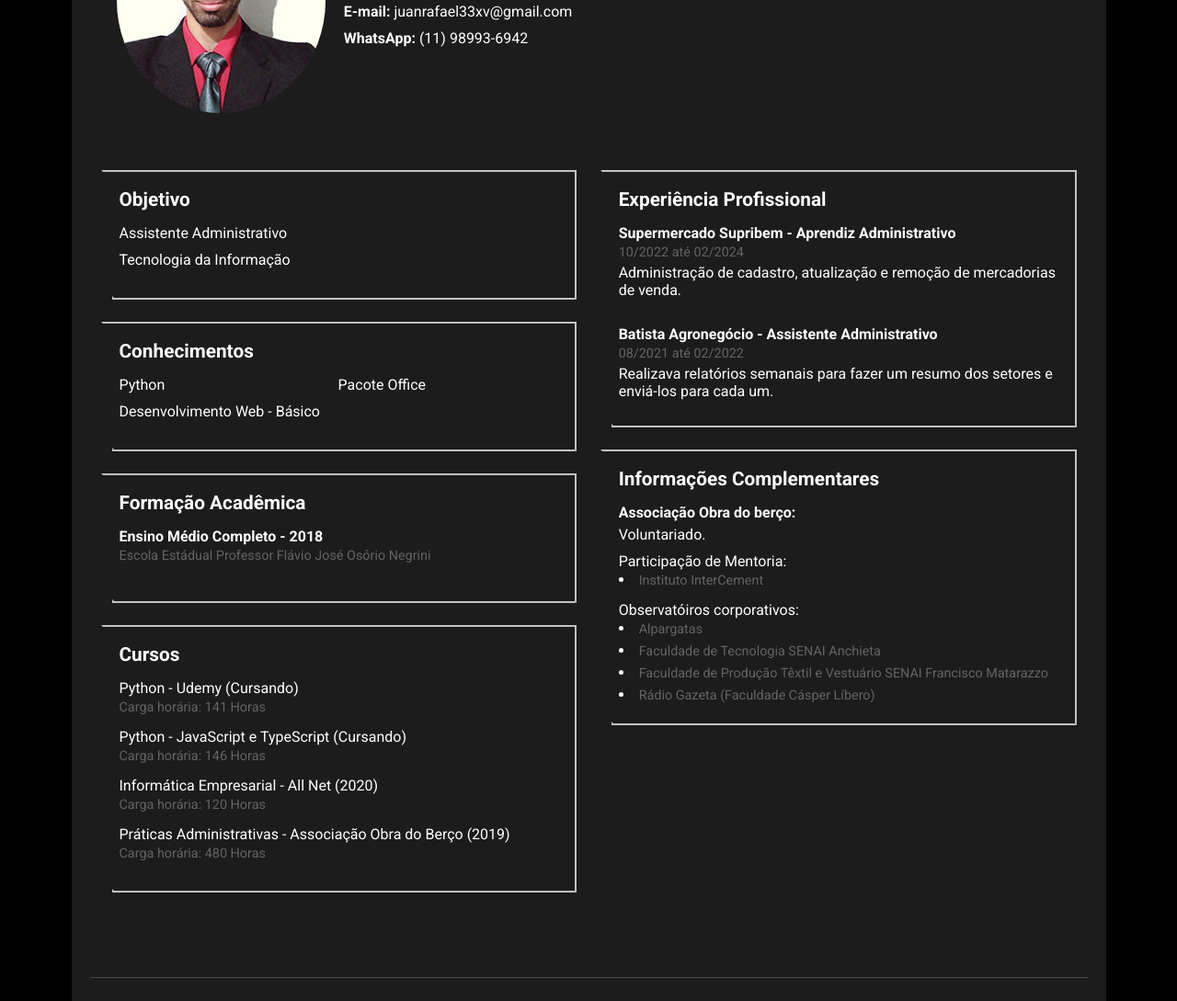
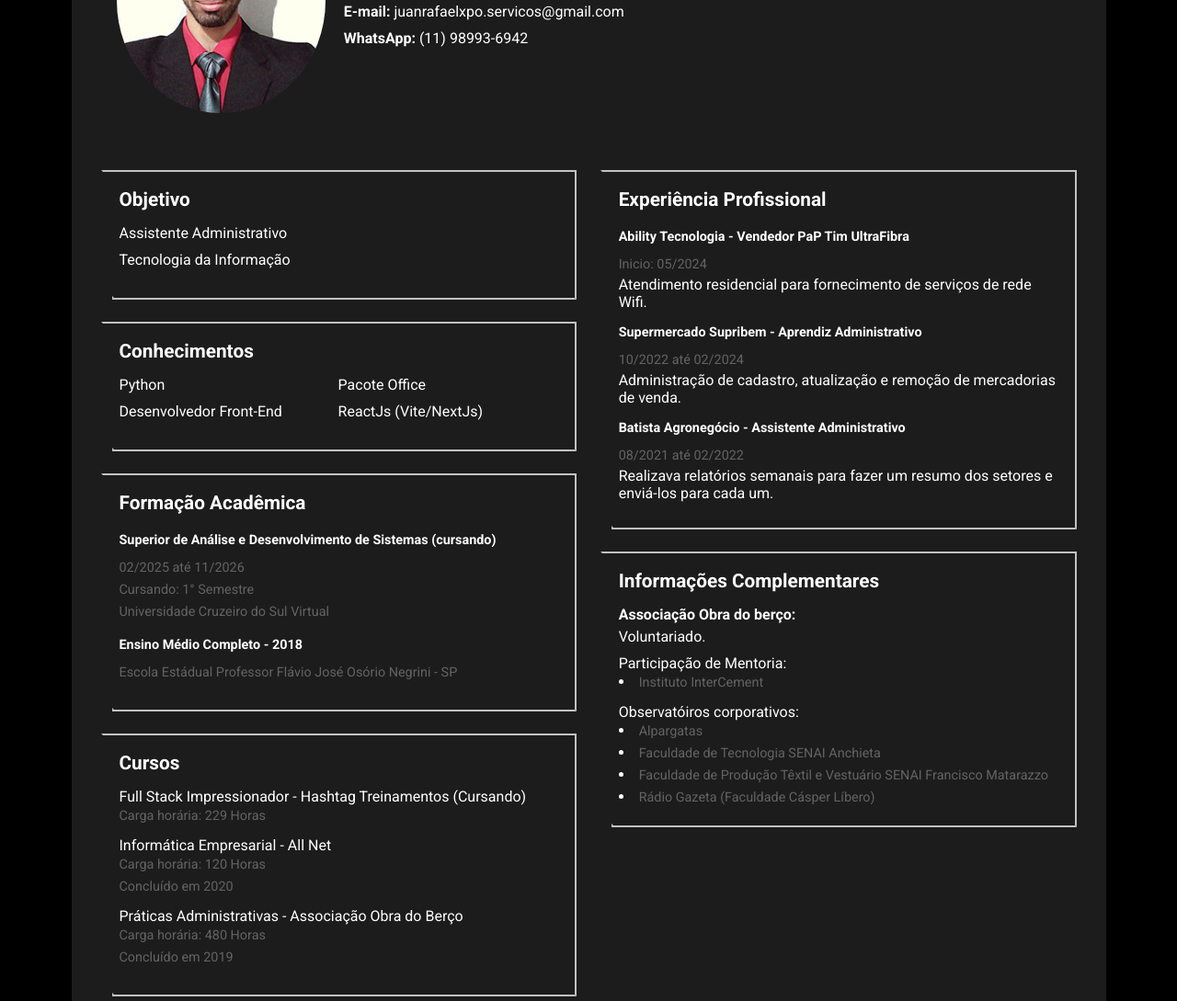
Before and after one commit to JuanRafaelXPO/CVJuanRafaelXPO, a plain HTML site: page index.html in a window 1280 px wide. Shown: the part 182-1271 px from the top of the page at 92% size. Drawn offline with Linux system fonts and the light colour scheme.

Commit message:
Atualização curricular

```diff
--- a/index.html
+++ b/index.html
@@ -1,24 +1,28 @@
 <!DOCTYPE html>
 <html lang="pt_br">
   <head>
-    <meta charset="UTF-8">
-    <meta http-equiv="X-UA-Compatible" content="IE=edge">
-    <meta name="viewport" content="width=device-width, initial-scale=1.0">
+    <meta charset="UTF-8" />
+    <meta http-equiv="X-UA-Compatible" content="IE=edge" />
+    <meta name="viewport" content="width=device-width, initial-scale=1.0" />
     <title>Juan Rafael - Currículo</title>
 
-    <link href="https://fonts.googleapis.com/css2?family=Roboto:wght@400;700;900&display=swap" rel="stylesheet">
+    <link
+      href="https://fonts.googleapis.com/css2?family=Roboto:wght@400;700;900&display=swap"
+      rel="stylesheet"
+    />
 
-    <link href="https://fonts.googleapis.com/css2?family=Open+Sans:wght@400;700;800&display=swap" rel="stylesheet">
+    <link
+      href="https://fonts.googleapis.com/css2?family=Open+Sans:wght@400;700;800&display=swap"
+      rel="stylesheet"
+    />
 
-    <link rel="stylesheet" href="./index.css">
+    <link rel="stylesheet" href="./index.css" />
   </head>
   <body>
-
-    <input type="checkbox" id="on-dark" class="on-dark" checked>
+    <input type="checkbox" id="on-dark" class="on-dark" checked />
     <div class="dark-mode">
       <header>
         <div class="container">
-
           <label for="on-dark">
             <div class="dkm dkm1"><p>Claro</p></div>
             <span></span>
@@ -26,10 +30,9 @@
           </label>
 
           <div class="row">
-
             <div class="column column-left">
               <figure>
-                            <img src="./Assets/JR.jpg" alt="Juan Rafael">
+                <img src="./Assets/JR.jpg" alt="Juan Rafael" />
               </figure>
             </div>
 
@@ -39,14 +42,18 @@
 
               <ul>
                 <li>
-                                <a href="mailto:juanrafael33xv@gmail.com"><strong>E-mail: </strong>juanrafael33xv@gmail.com</a>
+                  <a href="mailto:juanrafaelxpo.servicos@gmail.com"
+                    ><strong>E-mail: </strong
+                    >juanrafaelxpo.servicos@gmail.com</a
+                  >
                 </li>
                 <li>
-                                <a href="https://api.whatsapp.com/send?phone=5511989936942"><strong>WhatsApp: </strong>(11) 98993-6942</a>
+                  <a href="https://api.whatsapp.com/send?phone=5511989936942"
+                    ><strong>WhatsApp: </strong>(11) 98993-6942</a
+                  >
                 </li>
               </ul>
             </div>
-
           </div>
         </div>
       </header>
@@ -54,10 +61,9 @@
       <main>
         <div class="container">
           <div class="row">
-
             <div class="column column-left">
-
-                        <section><!-- >Perfil Profissional -->
+              <section>
+                <!-- >Perfil Profissional -->
                 <span class="top-right"></span>
                 <h2>Objetivo</h2>
                 <ul>
@@ -67,44 +73,61 @@
                 <span class="bottom-left"></span>
               </section>
 
-                        <section> <!-- Conhecimentos -->
+              <section>
+                <!-- Conhecimentos -->
                 <span class="top-right"></span>
                 <h2>Conhecimentos</h2>
                 <ul>
                   <li>Python</li>
                   <li>Pacote Office</li>
-                                <li>Desenvolvimento Web - Básico</li>
+                  <li>Desenvolvedor Front-End</li>
+                  <li>ReactJs (Vite/NextJs)</li>
                 </ul>
                 <span class="bottom-left"></span>
               </section>
 
-                        <section><!-- Formação Acadêmica -->
+              <section>
+                <!-- Formação Acadêmica -->
                 <span class="top-right"></span>
                 <h2>Formação Acadêmica</h2>
+                <ul>
+                  <li>
+                    <strong
+                      >Superior de Análise e Desenvolvimento de Sistemas
+                      (cursando)</strong
+                    >
+                    <p>02/2025 até 11/2026</p>
+                    <p>Cursando: 1° Semestre</p>
+                    <p>Universidade Cruzeiro do Sul Virtual</p>
+                  </li>
+                  <li>
                     <strong>Ensino Médio Completo - 2018</strong>
-                            <p>Escola Estádual Professor Flávio José Osório Negrini</p>
+                    <p>
+                      Escola Estádual Professor Flávio José Osório Negrini - SP
+                    </p>
+                  </li>
+                </ul>
                 <span class="bottom-left"></span>
               </section>
 
-                        <section><!-- Cursos -->
+              <section>
+                <!-- Cursos -->
                 <span class="top-right"></span>
                 <h2>Cursos</h2>
                 <ul>
                   <li>
-                                    Python - Udemy (Cursando)
-                                    <p>Carga horária: 141 Horas</p>
+                    Full Stack Impressionador - Hashtag Treinamentos (Cursando)
+                    <p>Carga horária: 229 Horas</p>
                   </li>
                   <li>
-                                    Python - JavaScript e TypeScript (Cursando)
-                                    <p>Carga horária: 146 Horas</p>
+                    Informática Empresarial - All Net
+                    <p>Carga horária: 120 Horas</p>
+                    <p>Concluído em 2020</p>
                   </li>
                   <li>
-                                    Informática Empresarial - All Net (2020)
-                                    <p>Carga horária: 120 Horas</p>
-                                </li>
-                                <li>
-                                    Práticas Administrativas - Associação Obra do Berço (2019)
+                    Práticas Administrativas - Associação Obra do Berço
                     <p>Carga horária: 480 Horas</p>
+                    <p>Concluído em 2019</p>
                   </li>
                 </ul>
                 <span class="bottom-left"></span>
@@ -112,32 +135,41 @@
             </div>
 
             <div class="column column-right">
-                        <section><!-- Experiência Profissional -->
+              <section>
+                <!-- Experiência Profissional -->
                 <span class="top-right"></span>
                 <h2>Experiência Profissional</h2>
                 <ul>
                   <li>
-                                    <b>Supermercado Supribem - Aprendiz Administrativo</b>
+                    <strong>Ability Tecnologia - Vendedor PaP Tim UltraFibra</strong>
+                    <p>Inicio: 05/2024</p>
+                    Atendimento residencial para fornecimento de serviços de rede Wifi.
+                  </li>
+                  <li>
+                    <strong>Supermercado Supribem - Aprendiz Administrativo</strong>
                     <p>10/2022 até 02/2024</p>
-                                    Administração de cadastro, atualização e remoção de mercadorias de venda.
+                    Administração de cadastro, atualização e remoção de
+                    mercadorias de venda.
                   </li>
-                                <br>
                   <li>
-                                    <b>Batista Agronegócio - Assistente Administrativo</b>
+                    <strong>Batista Agronegócio - Assistente Administrativo</strong>
                     <p>08/2021 até 02/2022</p>
-                                    Realizava relatórios semanais para fazer um resumo dos setores e enviá-los para cada um.
+                    Realizava relatórios semanais para fazer um resumo dos
+                    setores e enviá-los para cada um.
                   </li>
                 </ul>
                 <span class="bottom-left"></span>
               </section>
 
-                        <section><!-- Informações Complementares -->
+              <section>
+                <!-- Informações Complementares -->
                 <span class="top-right"></span>
                 <h2>Informações Complementares</h2>
                 <strong>Associação Obra do berço:</strong>
                 <ol>
                   <li>Voluntariado.</li>
-                                    <li>Participação de Mentoria:
+                  <li>
+                    Participação de Mentoria:
                     <ul>
                       <li><p>Instituto InterCement</p></li>
                     </ul>
@@ -147,14 +179,18 @@
                     <ul>
                       <li><p>Alpargatas</p></li>
                       <li><p>Faculdade de Tecnologia SENAI Anchieta</p></li>
-                                            <li><p>Faculdade de Produção Têxtil e Vestuário SENAI Francisco Matarazzo</p></li>
+                      <li>
+                        <p>
+                          Faculdade de Produção Têxtil e Vestuário SENAI
+                          Francisco Matarazzo
+                        </p>
+                      </li>
                       <li><p>Rádio Gazeta (Faculdade Cásper Líbero)</p></li>
                     </ul>
                   </li>
                 </ol>
                 <span class="bottom-left"></span>
               </section>
-
             </div>
           </div>
         </div>
@@ -166,29 +202,30 @@
             <ul class="social-links">
               <li>
                 <a href="./Assets/JuanRafaelCV.pdf" target="_blank">
-                                <img src="./Assets/logo-pdf.svg" alt="Abrir PDF">
+                  <img src="./Assets/logo-pdf.svg" alt="Abrir PDF" />
                   <p>Visualizar</p>
                 </a>
               </li>
               <li>
-                            <a href="https://www.linkedin.com/in/juan-rafael-xavier-pinheiro-de-oliveira-13282a202/" target="_blank">
-                                <img src="./Assets/logo-linkedin.svg" alt="LinkedIn">
+                <a
+                  href="https://www.linkedin.com/in/juan-rafael-xavier-pinheiro-de-oliveira-13282a202/"
+                  target="_blank"
+                >
+                  <img src="./Assets/logo-linkedin.svg" alt="LinkedIn" />
                   <p>LinkedIn</p>
                 </a>
               </li>
 
               <li>
                 <a href="https://github.com/JuanRafaelXPO" target="_blank">
-                                <img src="./Assets/logo-github.svg" alt="GitHub">
+                  <img src="./Assets/logo-github.svg" alt="GitHub" />
                   <p>GitHub</p>
                 </a>
               </li>
             </ul>
           </nav>
-
         </div>
       </footer>
     </div>
-
   </body>
 </html>
```
Lines whose indentation alone changed are shown as unchanged.
